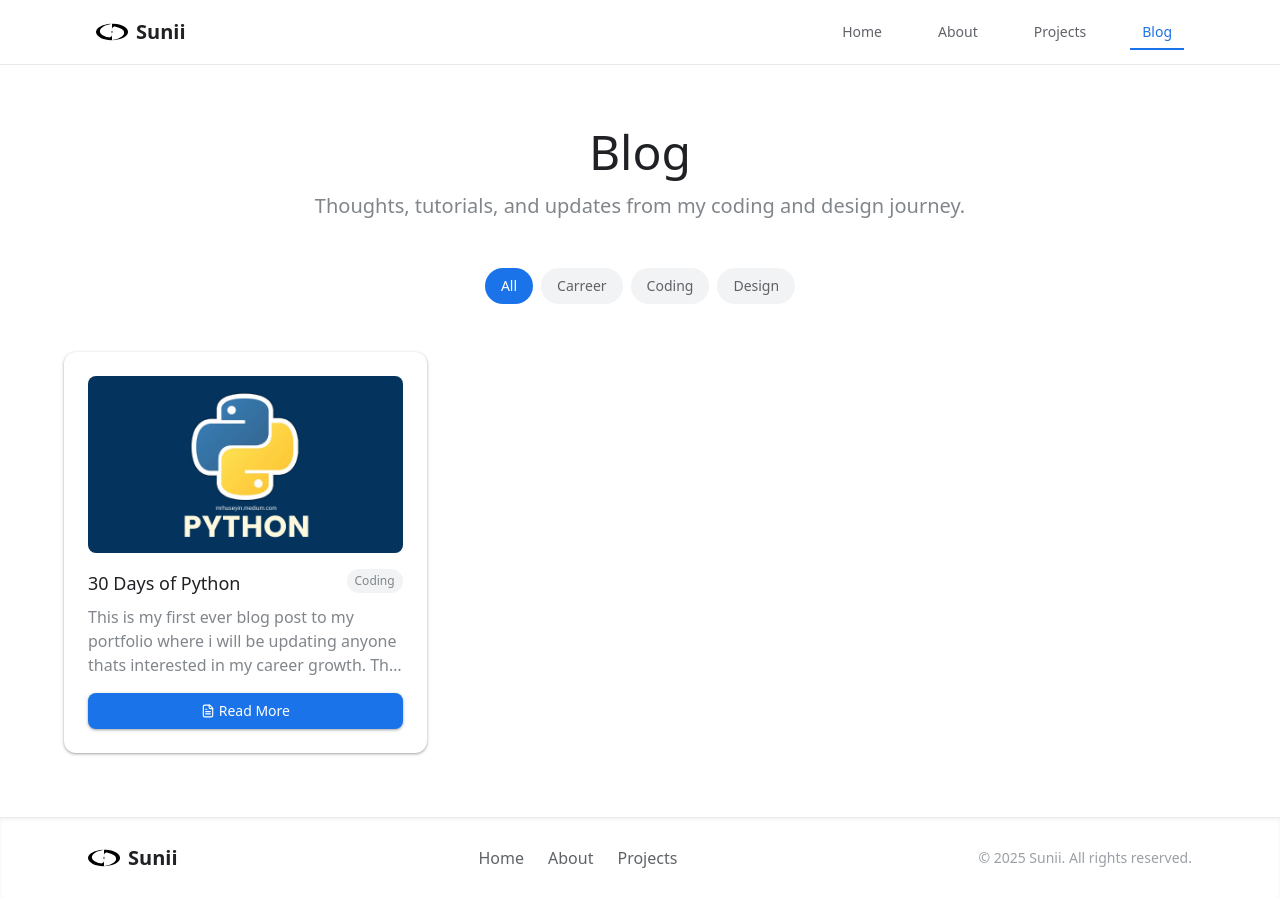
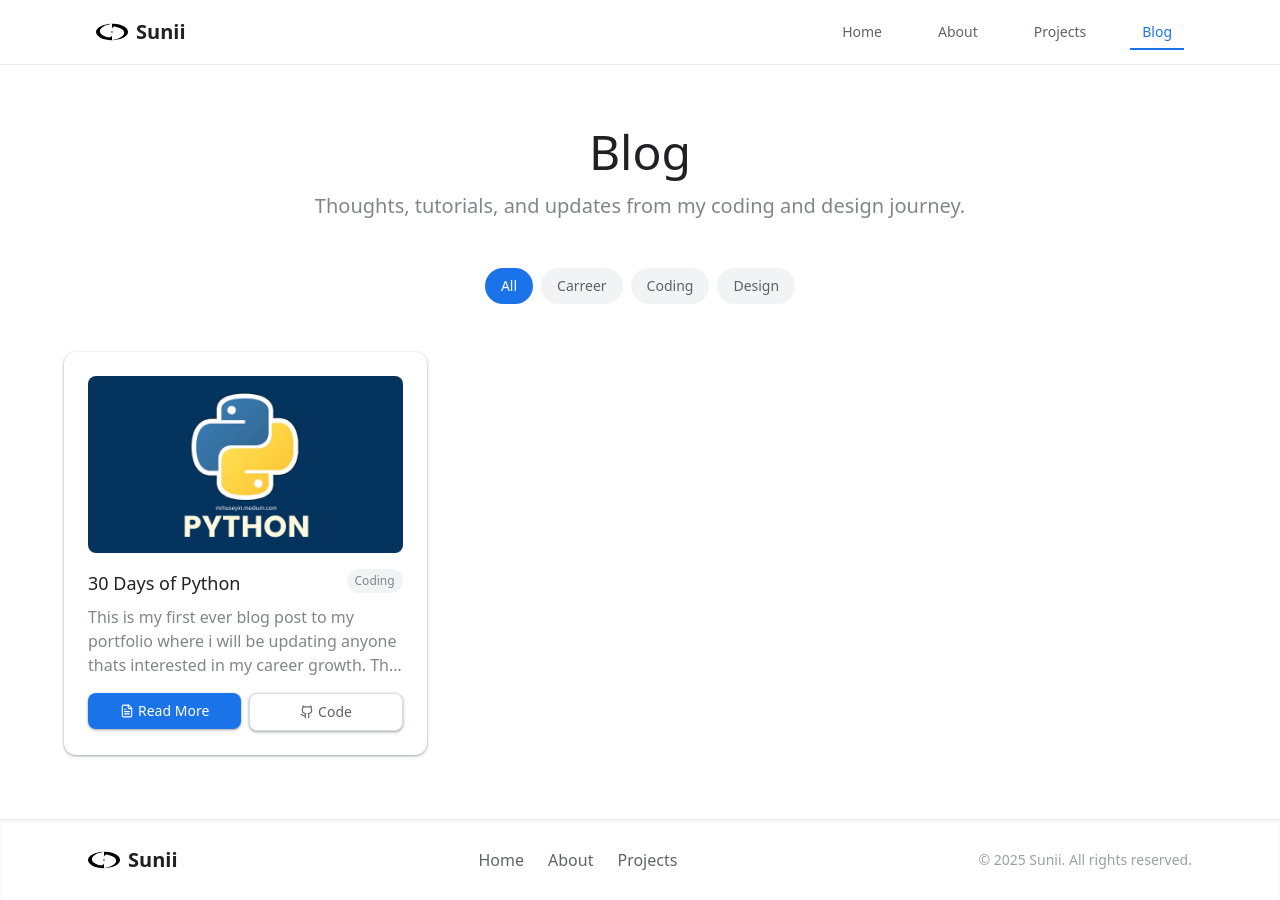
Before and after one commit to Sunii-999/portfolio, a React (Create React App) app: page /blog in a window 1280 px wide. Built offline with nearby package versions, Linux system fonts and the light colour scheme.

Commit message:
added github url to python post

```diff
--- a/src/data/blogs.js
+++ b/src/data/blogs.js
@@ -16,7 +16,7 @@ export const blogData = {
       description: "This is my first ever blog post to my portfolio where i will be updating anyone thats interested in my career growth. This blog post will be about my journey of learning python in 30 days. I will be sharing my progress, challenges and achievements throughout the month.",
       image: "/img/blog/python/header.png",
       liveUrl: null,
-      githubUrl: null, // Note: Consider making this repo public or adding a video demo link.
+      githubUrl: "https://github.com/Sunii-999/30-day_python/tree/main", // Note: Consider making this repo public or adding a video demo link.
       featured: true,
       category: "Coding",
       completionDate: "16/10/2025",
```
Also changed, not shown: public/readmes/blog/30-python.md (+2 -0 lines).
